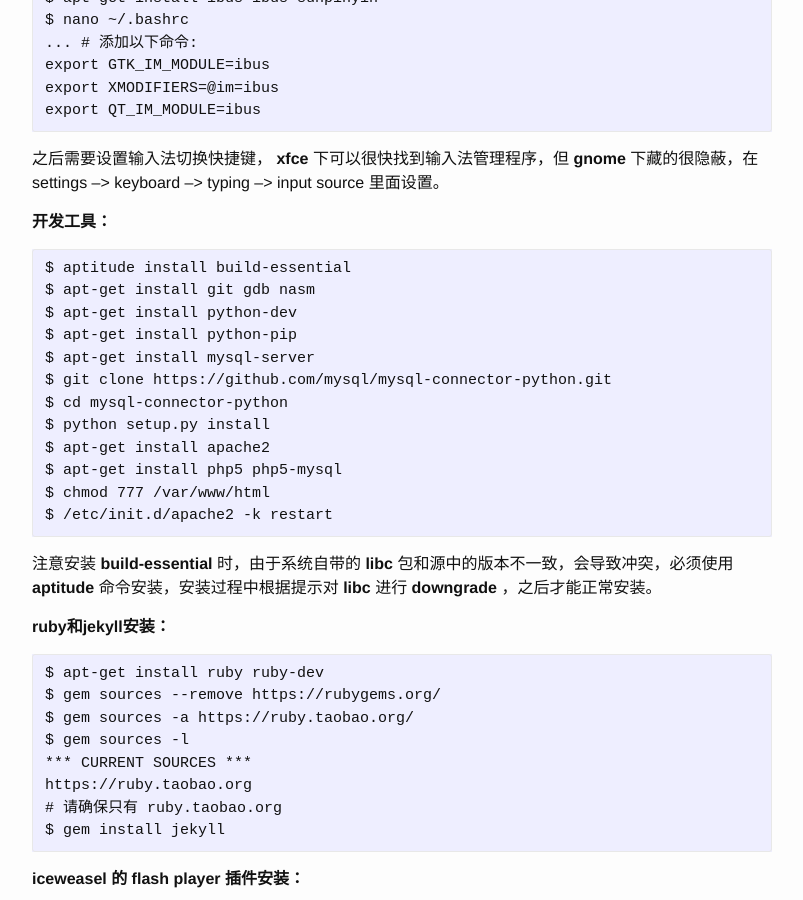
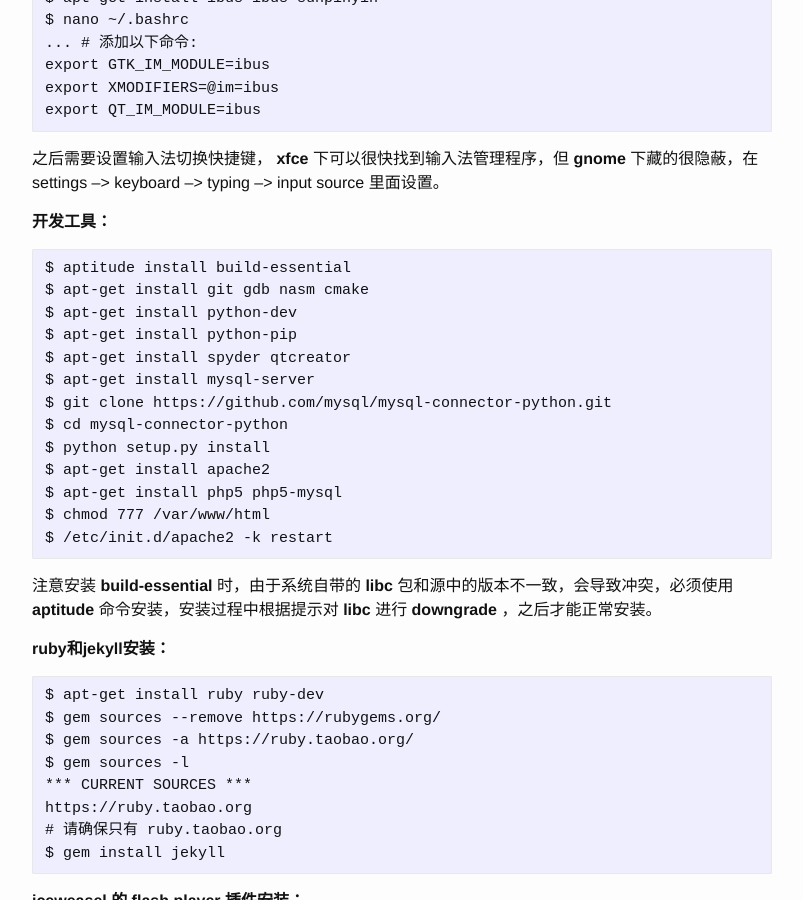
Before and after one commit to pandolia/pandolia.github.io, a Jekyll site: the page built from _posts/2016-01-25-debiansetup.md, in a window 1280 px wide and 900 px high, scrolled down 1841 px. Shown: the whole window, without its empty margins (238-1041 px from the left). Built offline with Jekyll 4.4.1, drawn with Linux system fonts in a browser that asks for light colours.

Commit message:
Update 2016-01-25-debiansetup.md

```diff
--- a/_posts/2016-01-25-debiansetup.md
+++ b/_posts/2016-01-25-debiansetup.md
@@ -74,9 +74,10 @@ category: 笔记
 **开发工具：**
 
     $ aptitude install build-essential
-    $ apt-get install git gdb nasm
+    $ apt-get install git gdb nasm cmake
     $ apt-get install python-dev
     $ apt-get install python-pip
+    $ apt-get install spyder qtcreator
     $ apt-get install mysql-server
     $ git clone https://github.com/mysql/mysql-connector-python.git
     $ cd mysql-connector-python
```
